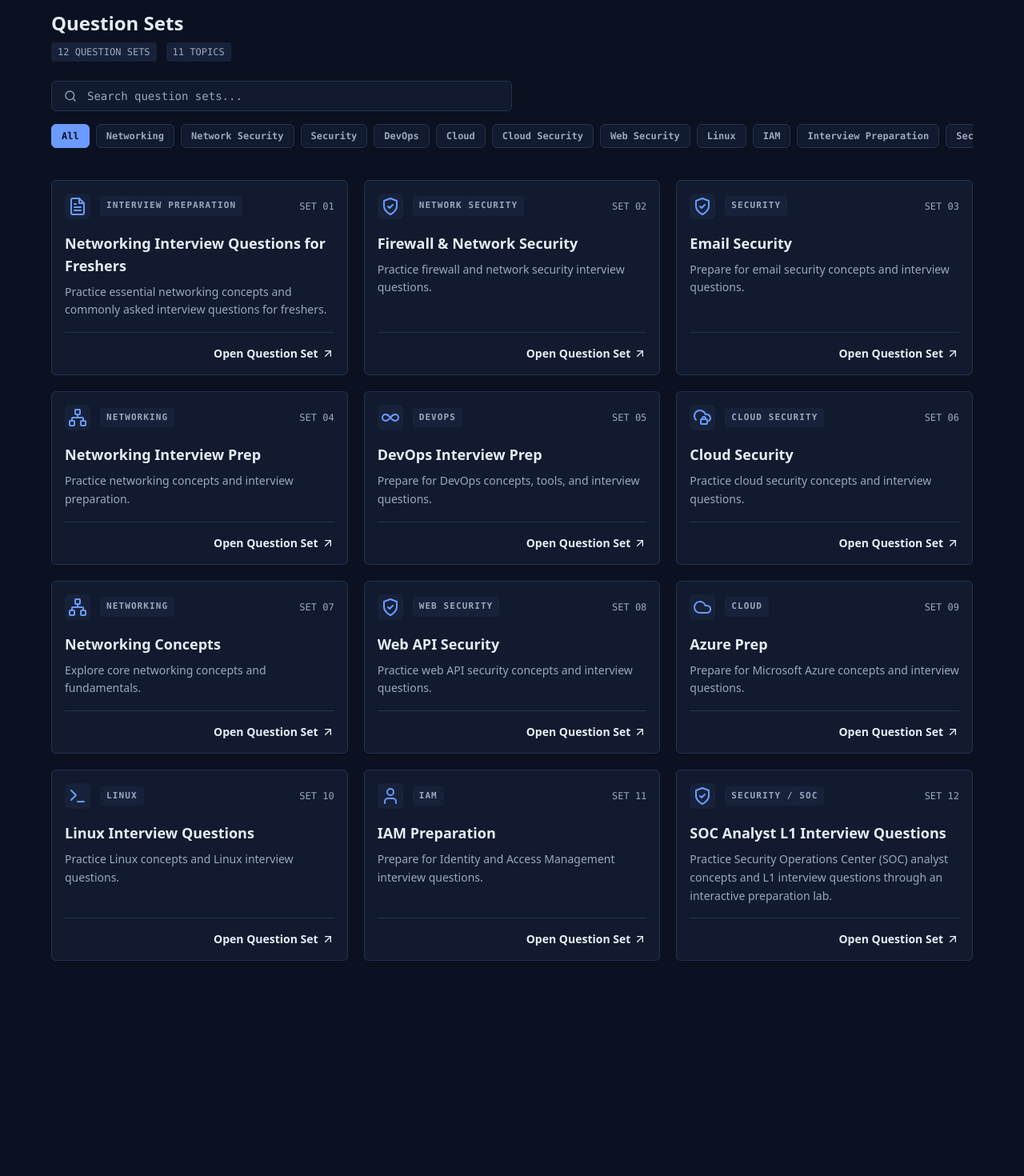
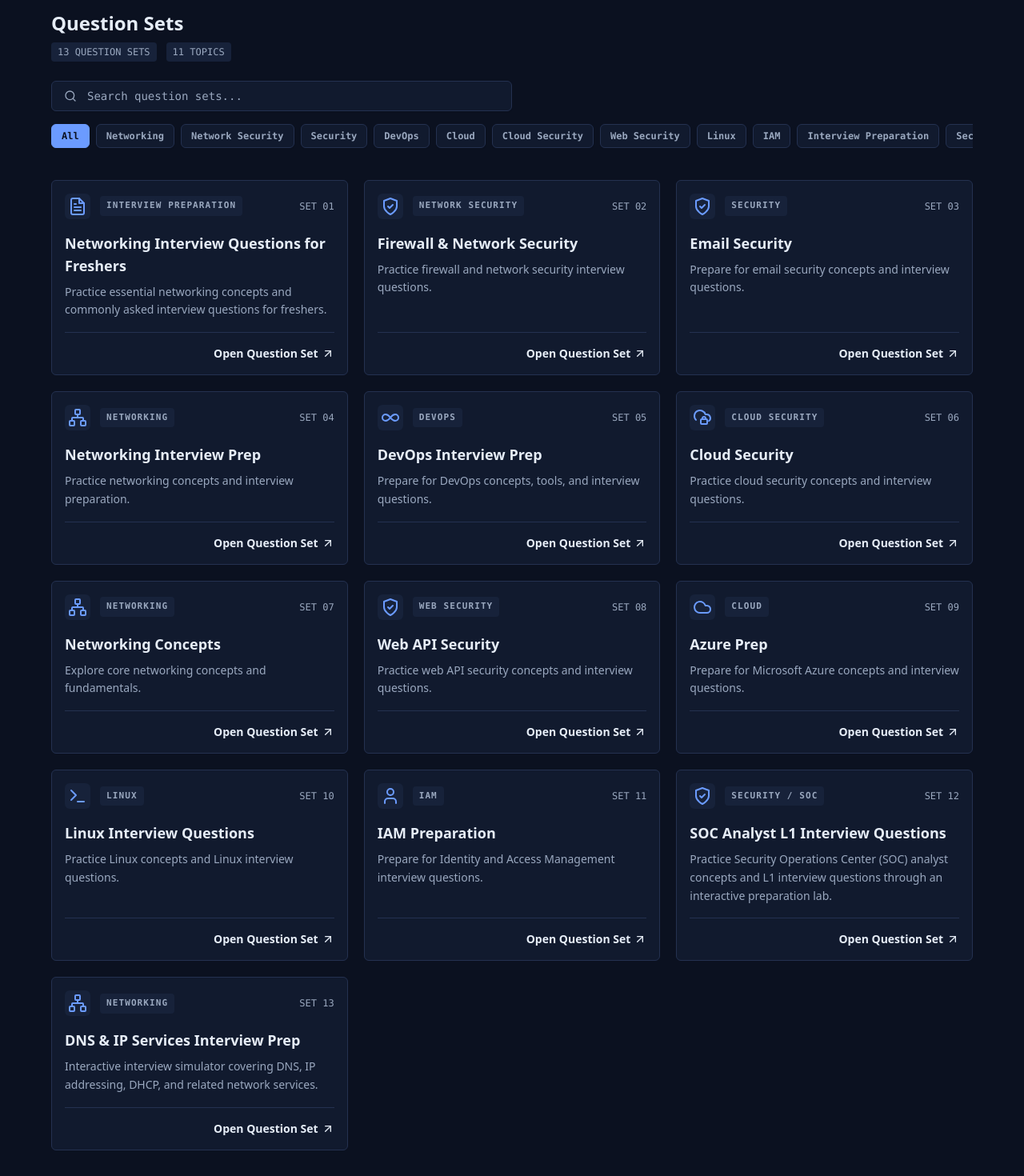
Before and after one commit to Nirmalakhadka18/Question_Set_Hub, a React (Vite) app: page / in a window 1280 px wide. Shown: the part 296-1766 px from the top of the page at 80% size. Before the commit the page ends 1529 px from the top, so only its background shows below. Built offline with nearby package versions, Linux system fonts and the light colour scheme.

Commit message:
Add DNS and IP Services interview question set

```diff
--- a/src/App.tsx
+++ b/src/App.tsx
@@ -36,8 +36,8 @@ function App() {
               <div>
                 <h2 className="text-xl font-bold text-[var(--fg)] sm:text-2xl">Question Sets</h2>
                 <div className="mt-2 flex items-center gap-3 text-xs font-mono text-[var(--fg-muted)]">
-                  <span className="bg-[var(--surface-2)] px-2 py-1 rounded">12 QUESTION SETS</span>
-                  <span className="bg-[var(--surface-2)] px-2 py-1 rounded">11 TOPICS</span>
+                  <span className="bg-[var(--surface-2)] px-2 py-1 rounded">{questionSets.length} QUESTION SETS</span>
+                  <span className="bg-[var(--surface-2)] px-2 py-1 rounded">{categories.length - 1} TOPICS</span>
                 </div>
               </div>
             </div>
--- a/src/data/questionSets.ts
+++ b/src/data/questionSets.ts
@@ -118,5 +118,13 @@ export const questionSets: QuestionSet[] = [
     description: "Practice Security Operations Center (SOC) analyst concepts and L1 interview questions through an interactive preparation lab.",
     category: "Security / SOC",
     url: "https://soc-analyst-prep.golddgokul.workers.dev/"
+  },
+  {
+    id: "13",
+    number: "13",
+    title: "DNS & IP Services Interview Prep",
+    description: "Interactive interview simulator covering DNS, IP addressing, DHCP, and related network services.",
+    category: "Networking",
+    url: "https://networking-interview-prep.olladns.workers.dev/"
   }
 ];
```
